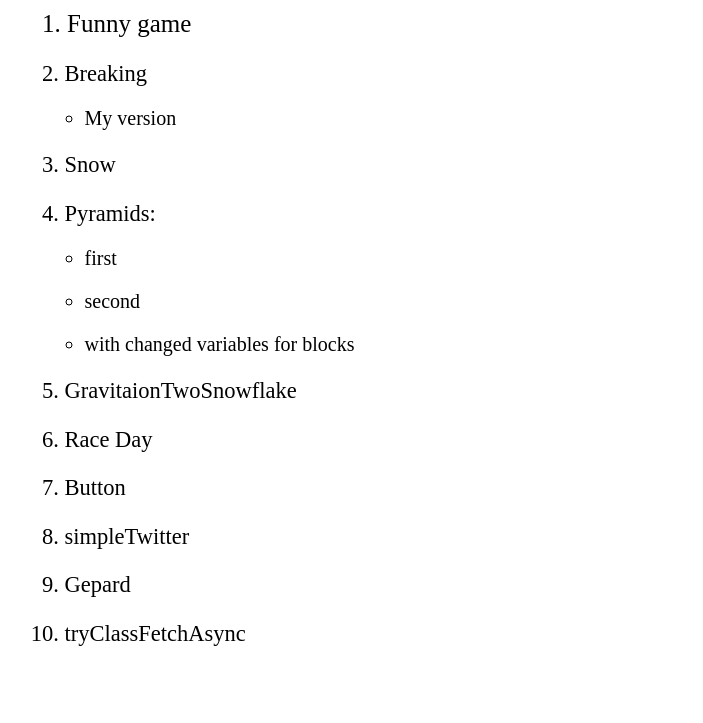
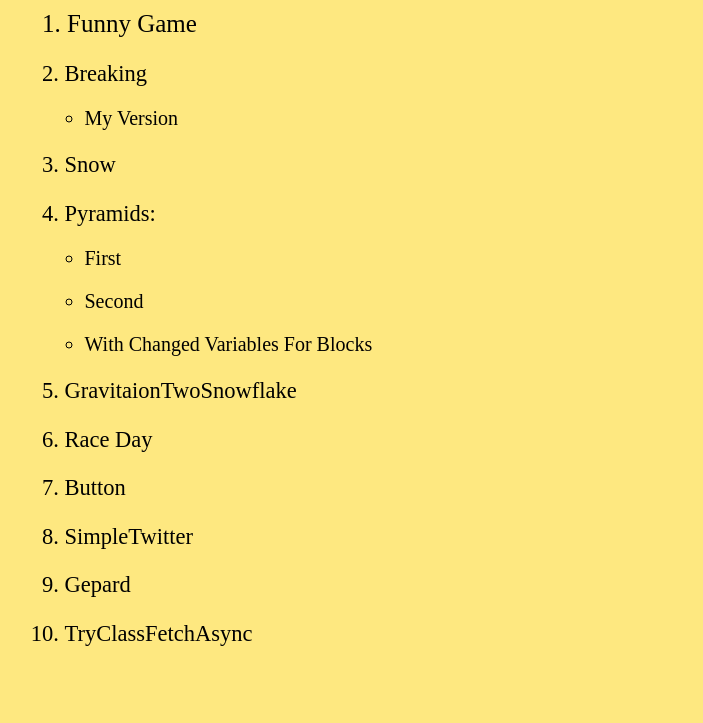
Before and after one commit to 19thanks96/smallProjects-studyCoding, a plain HTML site: page index.html in a window 1280 px wide. Shown: the part 77-800 px from the top of the page, without its empty margins (86-789 px from the left). Drawn offline with Linux system fonts and the light colour scheme.

Commit message:
change ancors in links

```diff
--- a/index.html
+++ b/index.html
@@ -11,26 +11,26 @@
 <body>
     <div class="wrapper">
         <ol><h1>Links to projects:</h1>
-            <li class="big_project"><a href="/bandit green/index.html">Funny game</a></li>
+            <li class="big_project"><a href="./bandit green/index.html">Funny game</a></li>
             <li class="small_project">
                 <ul><a href="https://see.stanford.edu/materials/icspmcs106a/19-assignment-3-breakout.pdf">Breaking</a></li>
-            <li class="sub_menu"> <a href="/breaking/index.html">My version</a> </li>
+            <li class="sub_menu"> <a href="./breaking/index.html">My version</a> </li>
             </ul>
             <li class="small_project">
-                <a href="/snow/index.html">Snow</a></li>
+                <a href="./snow/index.html">Snow</a></li>
             <li class="small_project"><ul>
                 <a href="https://cs.stanford.edu/people/eroberts/courses/cs106a/handouts/17-assignment-2.pdf">Pyramids:</a>
-                    <li class="sub_menu"><a href="/pyramidJs/pyramid.html">first</a></li>
-                    <li class="sub_menu"><a href="/pyramidJs/indexpyr.html">second</a></li>
-                    <li class="sub_menu"><a href="/pyramidJs/index.html">with changed variables for blocks</a></li>
+                    <li class="sub_menu"><a href="./pyramidJs/pyramid.html">first</a></li>
+                    <li class="sub_menu"><a href="./pyramidJs/indexpyr.html">second</a></li>
+                    <li class="sub_menu"><a href="./pyramidJs/index.html">with changed variables for blocks</a></li>
                 </li>
             </ul>
-            <li class="small_project"><a href="/gravitaionTwoSnows/index.html">GravitaionTwoSnowflake</a></li>
-            <li class="small_project"><a href="/tenShipEveryRunWithSpeedInObject/tenShipEveryRun.html">Race Day</a></li>
-            <li class="small_project"><a href="/button/index.html">Button</a></li>
-            <li class="small_project"><a href="/simpleTwitter/index.html">simpleTwitter</a></li>
-            <li class="small_project"><a href="/gepard/index.html">Gepard</a></li>
-            <li class="small_project"><a href="/tryClassFetchAsync/index.html">tryClassFetchAsync</a> </li>
+            <li class="small_project"><a href="./gravitaionTwoSnows/index.html">GravitaionTwoSnowflake</a></li>
+            <li class="small_project"><a href="./tenShipEveryRunWithSpeedInObject/tenShipEveryRun.html">Race Day</a></li>
+            <li class="small_project"><a href="./button/index.html">Button</a></li>
+            <li class="small_project"><a href="./simpleTwitter/index.html">simpleTwitter</a></li>
+            <li class="small_project"><a href="./gepard/index.html">Gepard</a></li>
+            <li class="small_project"><a href="./tryClassFetchAsync/index.html">tryClassFetchAsync</a> </li>
 
         </ol>
     </div>
--- a/style.css
+++ b/style.css
@@ -12,7 +12,7 @@
     height: 100vh;
     display: flex;
     justify-content: center;
-
+    background-color: #FEE880;
 }
 
 .wrapper{
@@ -34,6 +34,7 @@
 a{
     text-decoration: none;
     color: #000;
+    text-transform: capitalize;
 }
 
 .small_project{
```
